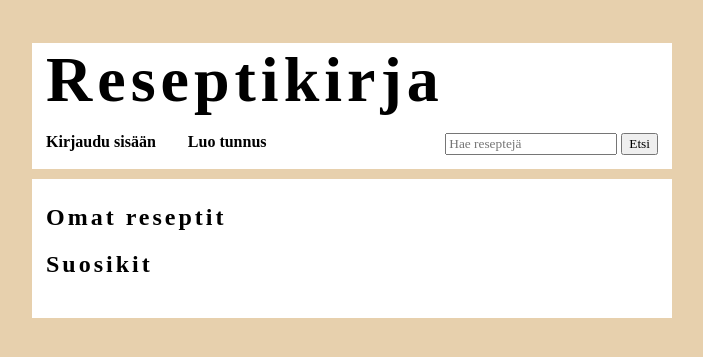
After one commit to ajperttula/tsoha-reseptikirja, a Flask app: template templates/profile.html in a window 1280 px wide. The commit adds this page. Shown: the top 357 px of the page, without its empty margins (288-991 px from the left). Run offline with Flask 2, Linux system fonts and the light colour scheme; the template is opened without the code that fills it, so the values that code supplies are empty.

Commit message:
Add profile page

```diff
--- a/static/style.css
+++ b/static/style.css
@@ -70,6 +70,15 @@ a:hover {
     color: rgb(95, 95, 95);
 }
 
+a.header:link {
+    color: black;
+    text-decoration: none;
+}
+
+a.header:visited {
+    color: black;
+}
+
 form.nav {
     display: block;
     float: right;
--- a/templates/layout.html
+++ b/templates/layout.html
@@ -8,10 +8,10 @@
 </head>
 <body>
   <div class="top">
-    <h1>Reseptikirja</h1>
+    <a class="header" href="/"><h1>Reseptikirja</h1></a>
     <nav>
-      <a class="nav" href="/">Etusivu</a>
       {% if session.username %}
+      <a class="nav" href="/profile/{{ session.user_id }}">Omat sivut</a>
       <a class="nav" href="/add-recipe">Lisää resepti</a>
       <a class="nav" href="/logout">Kirjaudu ulos</a>
       {% else %}
--- /dev/null
+++ b/templates/profile.html
@@ -0,0 +1,23 @@
+<!DOCTYPE html>
+<html lang="fi">
+<head>
+  <meta charset="utf-8">
+  <meta name="viewport" content="width=device-width, initial-scale=1">
+  <link rel="stylesheet" href="../static/style.css">
+  {% extends "layout.html" %}
+  {% block title %}Omat sivut{% endblock %}
+</head>
+<body>
+  {% block content %}
+  <div class="content">
+    <h2>Omat reseptit</h2>
+    <p>
+      {% for r in recipes %}
+      <a href="/recipe/{{ r[0] }}">{{ r[1] }}</a> <br>
+      {% endfor %}
+    </p>
+    <h2>Suosikit</h2>
+  </div>
+  {% endblock %}
+</body>
+</html>
```
Also changed, not shown: recipes.py (+10 -0 lines), routes.py (+9 -0 lines), users.py (+10 -0 lines).
